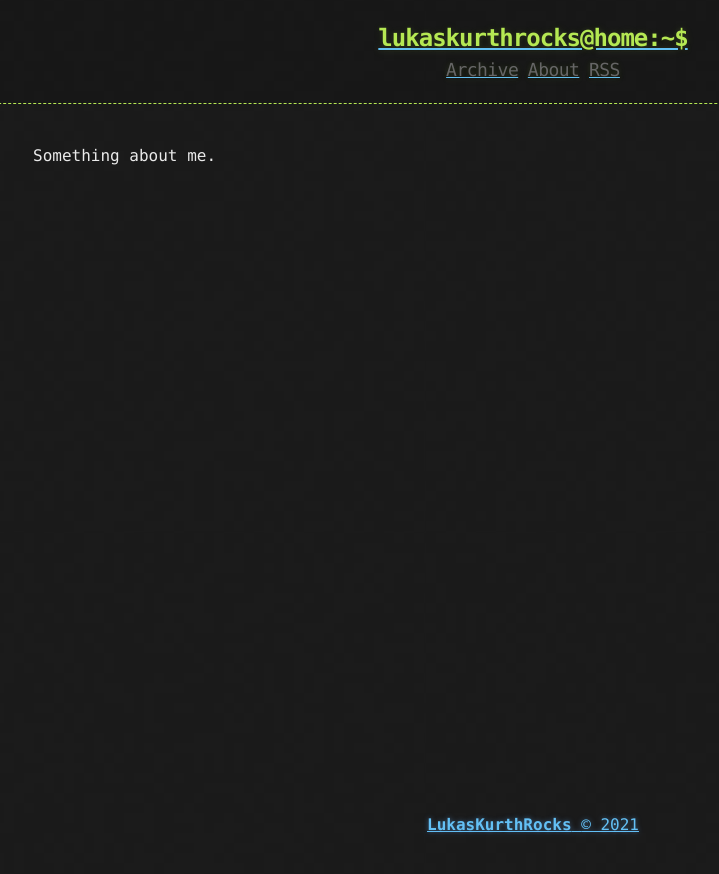
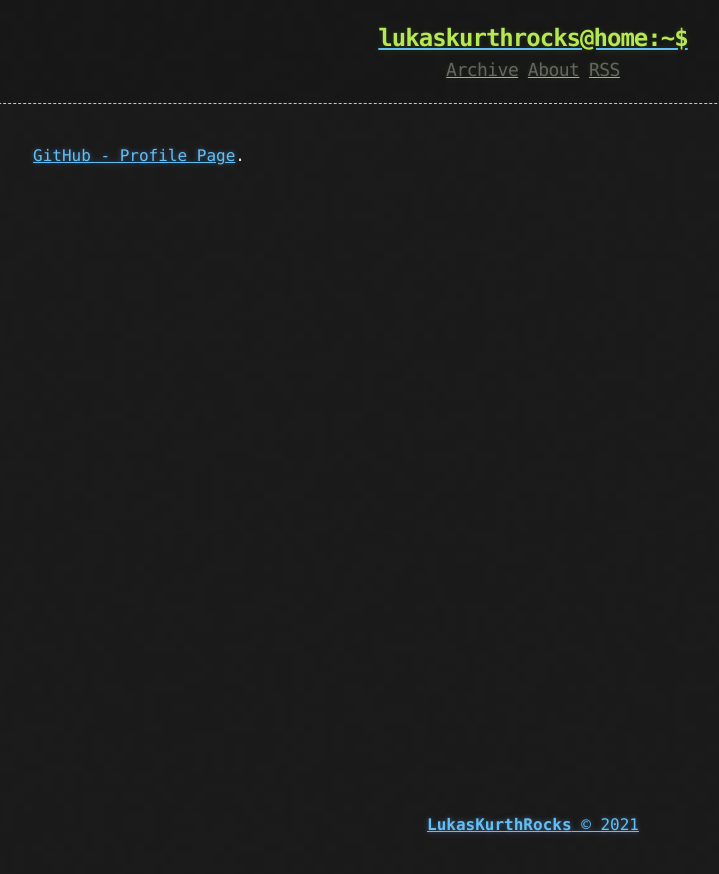
Before and after one commit to LukasKurthRocks/LukasKurthRocks.github.io, a Jekyll site: the page built from about.md, in a window 1280 px wide. Shown: the top 874 px of the page, without its empty margins (107-826 px from the left). Built offline with Jekyll 4.4.1, drawn with Linux system fonts in a browser that asks for light colours.

Commit message:
Update about.md

```diff
--- a/about.md
+++ b/about.md
@@ -3,4 +3,4 @@ layout: page
 title: About
 ---
 
-Something about me.
+[GitHub - Profile Page](/).
```
